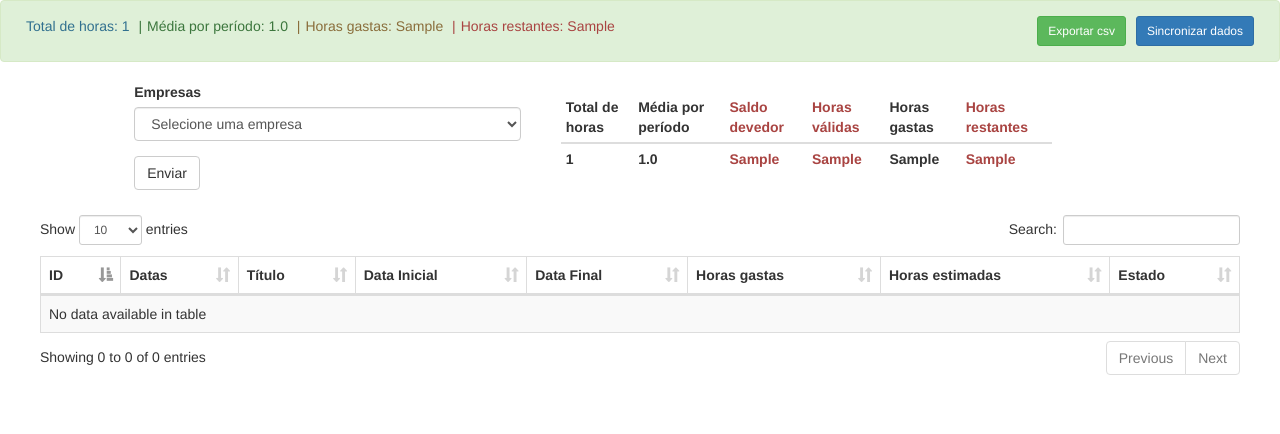
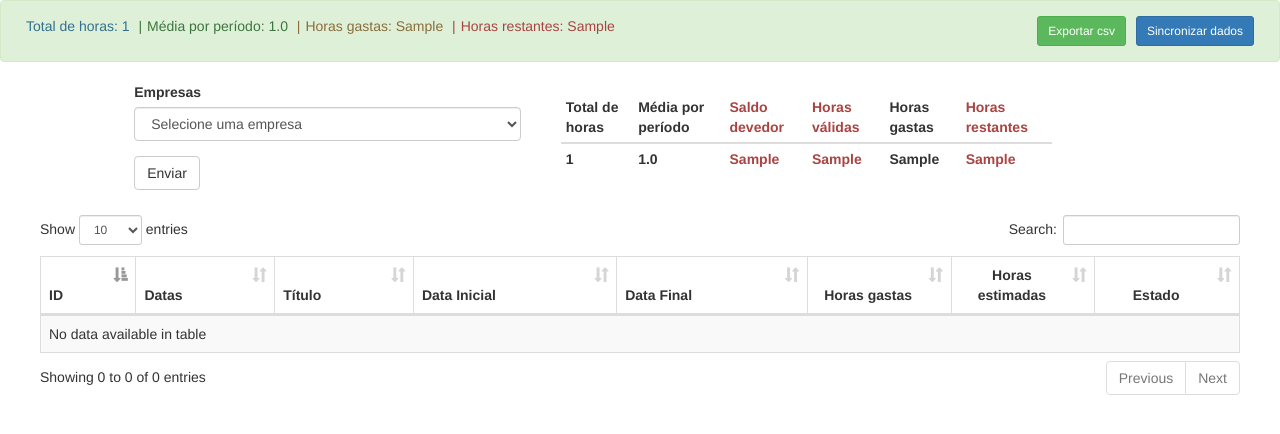
Before and after one commit to alexsilva/zendeskspent, a Django app: template contracts/templates/contracts/contracts.html in a window 1280 px wide. Shown: the top 434 px of the page. Run offline with Django 3.2, Linux system fonts and the light colour scheme; tables that the repository leaves empty hold one stand-in row (values such as "Sample post"); the template is opened without the code that fills it: values that come from a table or form of the project are taken from there, most other values are stand-ins (such as "Sample title", 1, 10 or a date in 2020); parts of the project's set-up code (start-up, migrations or seed data) failed here and were passed over; some libraries are stand-ins or nearby versions.

Commit message:
Corrigindo problema no layout (conteúdo maior que a tela); Fixando tamanho das colunas; dataTable atualizado.

```diff
--- a/contracts/static/contracts/css/styles.css
+++ b/contracts/static/contracts/css/styles.css
@@ -18,3 +18,7 @@
     margin-right: 10px;
     float: right;
 }
+
+.dt-body-center {
+    text-align: center;
+}
--- a/contracts/templates/contracts/contracts.html
+++ b/contracts/templates/contracts/contracts.html
@@ -4,13 +4,14 @@
 
 {% block extrahead %}
     <link rel="stylesheet" type="text/css" href="{% static "contracts/css/isloading_overlay.css" %}">
-    <link rel="stylesheet" type="text/css" href="{% static "dataTables-1.10.5/css/bootstrap.min.css" %}">
-    <link rel="stylesheet" type="text/css" href="{% static "dataTables-1.10.5/css/dataTables.bootstrap.css" %}">
+    <link rel="stylesheet" type="text/css" href="{% static "dataTable-1.10.6/css/bootstrap.min.css" %}">
+    <link rel="stylesheet" type="text/css" href="{% static "dataTable-1.10.6/css/dataTables.bootstrap.css" %}">
     <link rel="stylesheet" type="text/css" href="{% static "contracts/css/bpopup_overlay.css" %}">
     <link rel="stylesheet" type="text/css" href="{% static "contracts/css/styles.css" %}">
 
-    <script type="text/javascript" language="javascript" src="{% static "dataTables-1.10.5/js/jquery.dataTables.min.js" %}"></script>
-    <script type="text/javascript" language="javascript" src="{% static "dataTables-1.10.5/js/dataTables.bootstrap.js" %}"></script>
+    <script type="text/javascript" language="javascript" src="{% static "dataTable-1.10.6/js/jquery.dataTables.min.js" %}"></script>
+    <script type="text/javascript" language="javascript" src="{% static "dataTable-1.10.6/js/dataTables.bootstrap.js" %}"></script>
+
     <script type="text/javascript" language="javascript" src="{% static "contracts/js/jquery.bpopup.min.js" %}"></script>
     <script type="text/javascript" language="javascript" src="{% static "contracts/js/jquery.isloading.min.js" %}"></script>
     <script type="text/javascript" language="javascript" src="{% static "contracts/js/sync_controller.js" %}"></script>
@@ -47,6 +48,10 @@
                     {% endfor %}
 	            ],
                 autoWidth: false,
+                "columnDefs": [
+                    {width: "12%", targets: [5, 6, 7]},
+                    {className: 'dt-body-center', targets: [5, 6, 7]}
+                ],
 	            columns: [
 	                {data: 'id'},
                     {data: 'date'},
```
